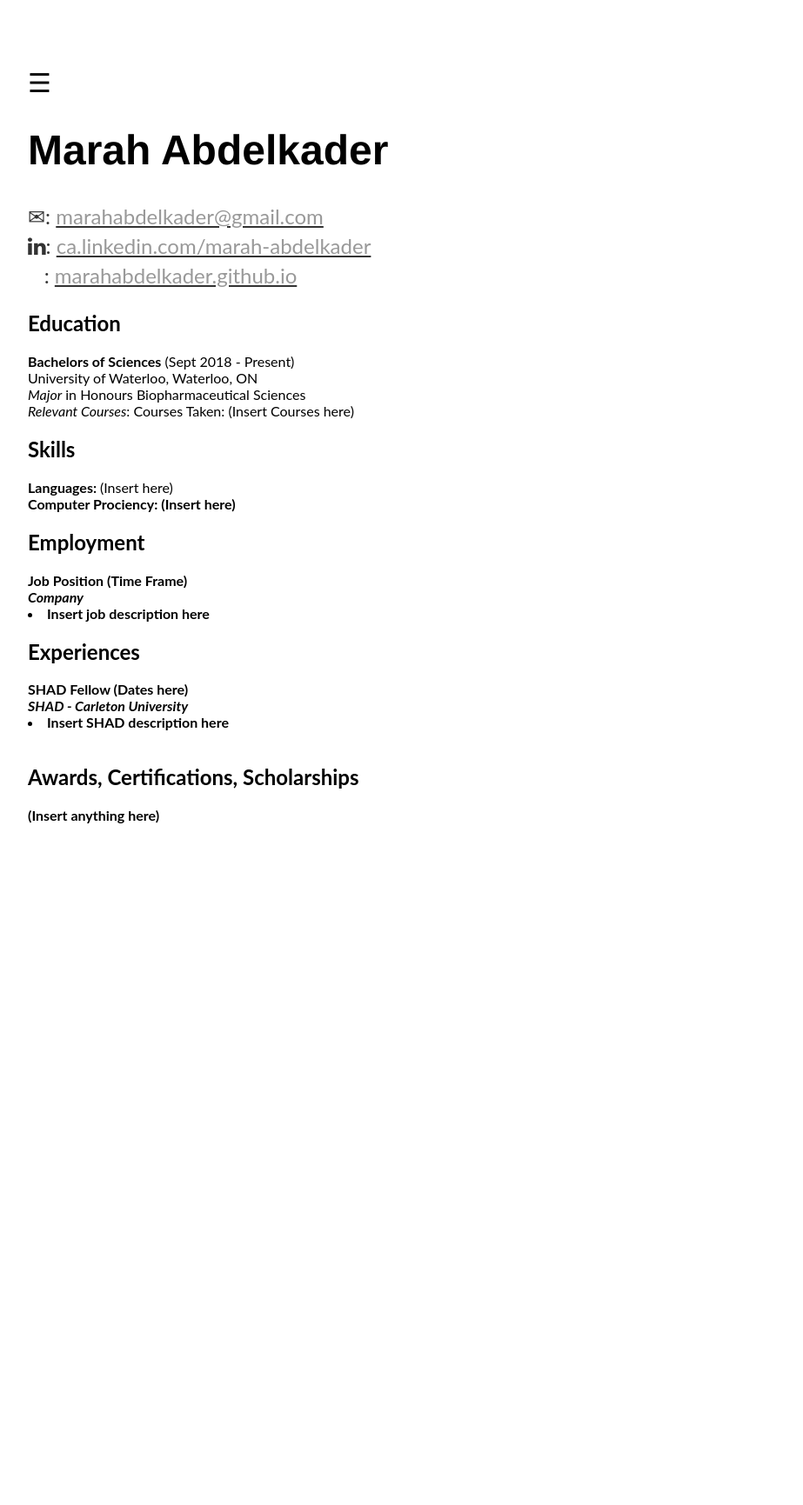
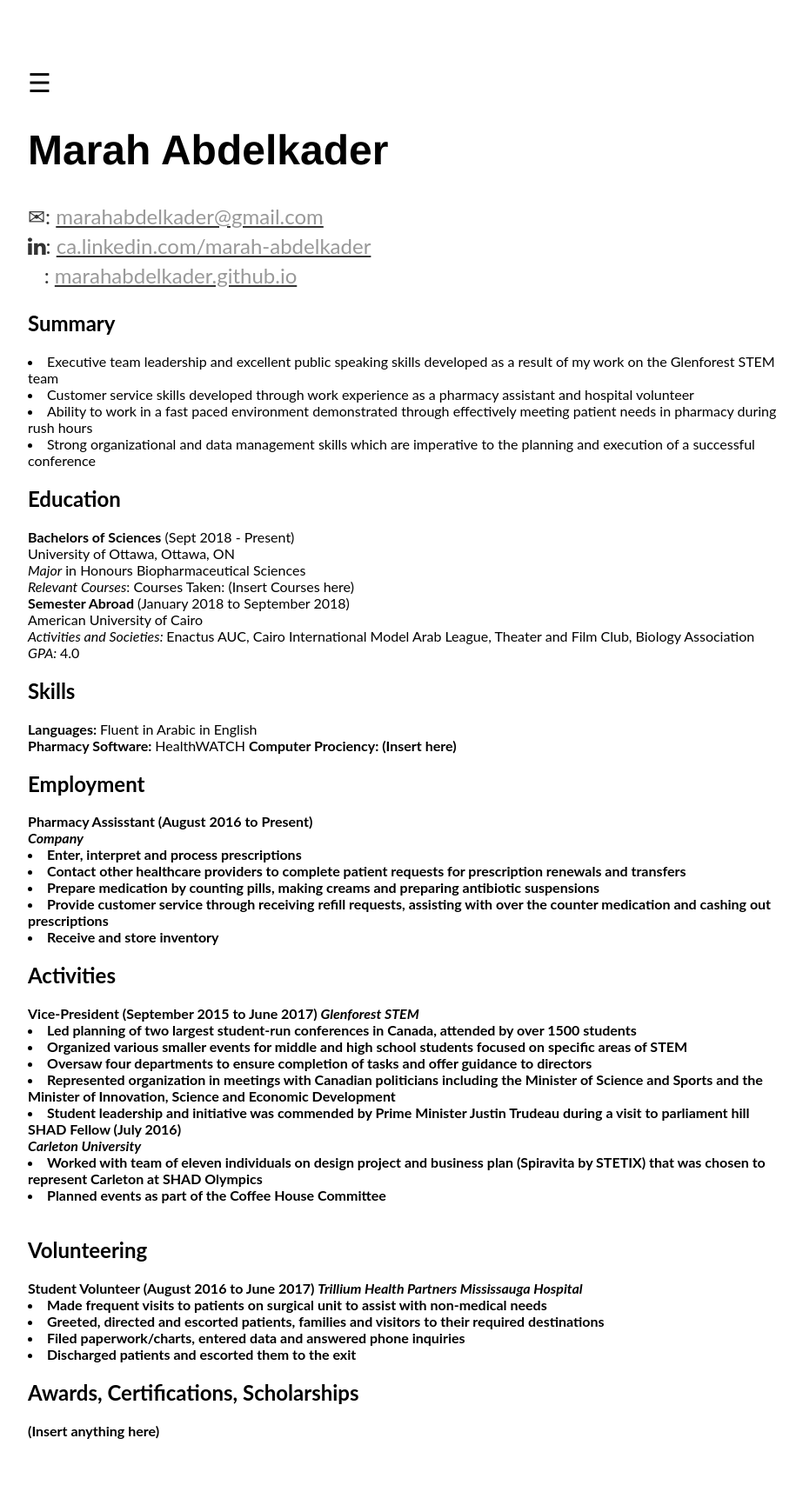
Before and after one commit to marahabdelkader/marahabdelkader.github.io, a Jekyll site: the page Resume/index.html, which Jekyll copies as it is, in a window 1280 px wide. Shown: the whole page at 87% size, without its empty margins (176-1099 px from the left). Built offline with Jekyll 4.4.1, drawn with Linux system fonts in a browser that asks for light colours; before the commit the page ends 1023 px from its top, so only the background shows below that.

Commit message:
Update index.html

```diff
--- a/Resume/index.html
+++ b/Resume/index.html
@@ -84,31 +84,72 @@
 <i style="font-size:24px" class="fa">&#xf0e1;</i>: <u><a href="https://www.linkedin.ca/in/marah-abdelkader" target="_blank">ca.linkedin.com/marah-abdelkader</a></u><br>
 <i class="material-icons">&#xe30a;</i>: <u><a href="https://marahabdelkader.github.io" target="_blank">marahabdelkader.github.io</a></u><br> </p>
 
+	<h2> Summary </h2>
+	<u1>
+		<li> Executive team leadership and excellent public speaking skills developed as a result of my work on the
+			Glenforest STEM team </li>
+		<li> Customer service skills developed through work experience as a pharmacy assistant and hospital volunteer </li>
+		<li> Ability to work in a fast paced environment demonstrated through effectively meeting patient needs in
+			pharmacy during rush hours </li>
+		<li> Strong organizational and data management skills which are imperative to the planning and execution of a
+			successful conference </li>
+
 <h2>Education</h2>
 <b>Bachelors of Sciences</b> (Sept 2018 - Present)<br>
-University of Waterloo, Waterloo, ON<br>
+University of Ottawa, Ottawa, ON<br>
 <i>Major</i> in Honours Biopharmaceutical Sciences <br>
 <i>Relevant Courses</i>: Courses Taken: (Insert Courses here) <br>
 
+<b> Semester Abroad </b> (January 2018 to September 2018) <br>
+American University of Cairo <br>
+	<i> Activities and Societies: </i> Enactus AUC, Cairo International Model Arab League, Theater and Film Club, Biology Association <br>
+	<i> GPA: </i> 4.0 <br>
+
 <h2> Skills </h2>
-	<b> Languages: </b> (Insert here) <br>
+	<b> Languages: </b> Fluent in Arabic in English <br>
+	<b> Pharmacy Software: </b> HealthWATCH
 	<b> Computer Prociency: (Insert here)
 
 <h2>Employment</h2>
-<b> Job Position </b> (Time Frame)<br>
+<b> Pharmacy Assisstant </b> (August 2016 to Present)<br>
 	<i> Company </i> <br>
 <u1>
-	<li> Insert job description here </li>
+	<li> Enter, interpret and process prescriptions </li>
+	<li> Contact other healthcare providers to complete patient requests for prescription renewals and transfers </li>
+	<li> Prepare medication by counting pills, making creams and preparing antibiotic suspensions </li>
+	<li> Provide customer service through receiving refill requests, assisting with over the counter medication and cashing out prescriptions </li>
+	<li> Receive and store inventory </li>
   </u1>
 
 
-<h2> Experiences</h2>
-<b> SHAD Fellow </b> (Dates here) <br>
-<i> SHAD - Carleton University</i> <br>
+<h2> Activities </h2>
+		<b> Vice-President </b> (September 2015 to June 2017)
+		<i> Glenforest STEM </i>
+		<u1>
+			<li> Led planning of two largest student-run conferences in Canada, attended by over 1500 students </li>
+			<li> Organized various smaller events for middle and high school students focused on specific areas of STEM </li>
+			<li> Oversaw four departments to ensure completion of tasks and offer guidance to directors </li>
+			<li> Represented organization in meetings with Canadian politicians including the Minister of Science and
+				Sports and the Minister of Innovation, Science and Economic Development </li>
+			<li> Student leadership and initiative was commended by Prime Minister Justin Trudeau during a visit to
+				parliament hill </li>
+
+<b> SHAD Fellow </b> (July 2016) <br>
+<i> Carleton University</i> <br>
 <u1>
-  <li>  Insert SHAD description here </li>
-	</u1> <br>
+  <li> Worked with team of eleven individuals on design project and business plan (Spiravita by STETIX) that was chosen
+	  to represent Carleton at SHAD Olympics </li>
+	<li> Planned events as part of the Coffee House Committee </li>
+			</u1> <br>
 
+<h2> Volunteering </h2>
+		<b> Student Volunteer </b> (August 2016 to June 2017)
+		<i> Trillium Health Partners Mississauga Hospital </i>
+		<u1>
+			<li> Made frequent visits to patients on surgical unit to assist with non-medical needs </li>
+			<li> Greeted, directed and escorted patients, families and visitors to their required destinations </li>
+			<li> Filed paperwork/charts, entered data and answered phone inquiries </li>
+			<li> Discharged patients and escorted them to the exit </li>
 
 		<h2> Awards, Certifications, Scholarships </h2>
 (Insert anything here) <br>
```
